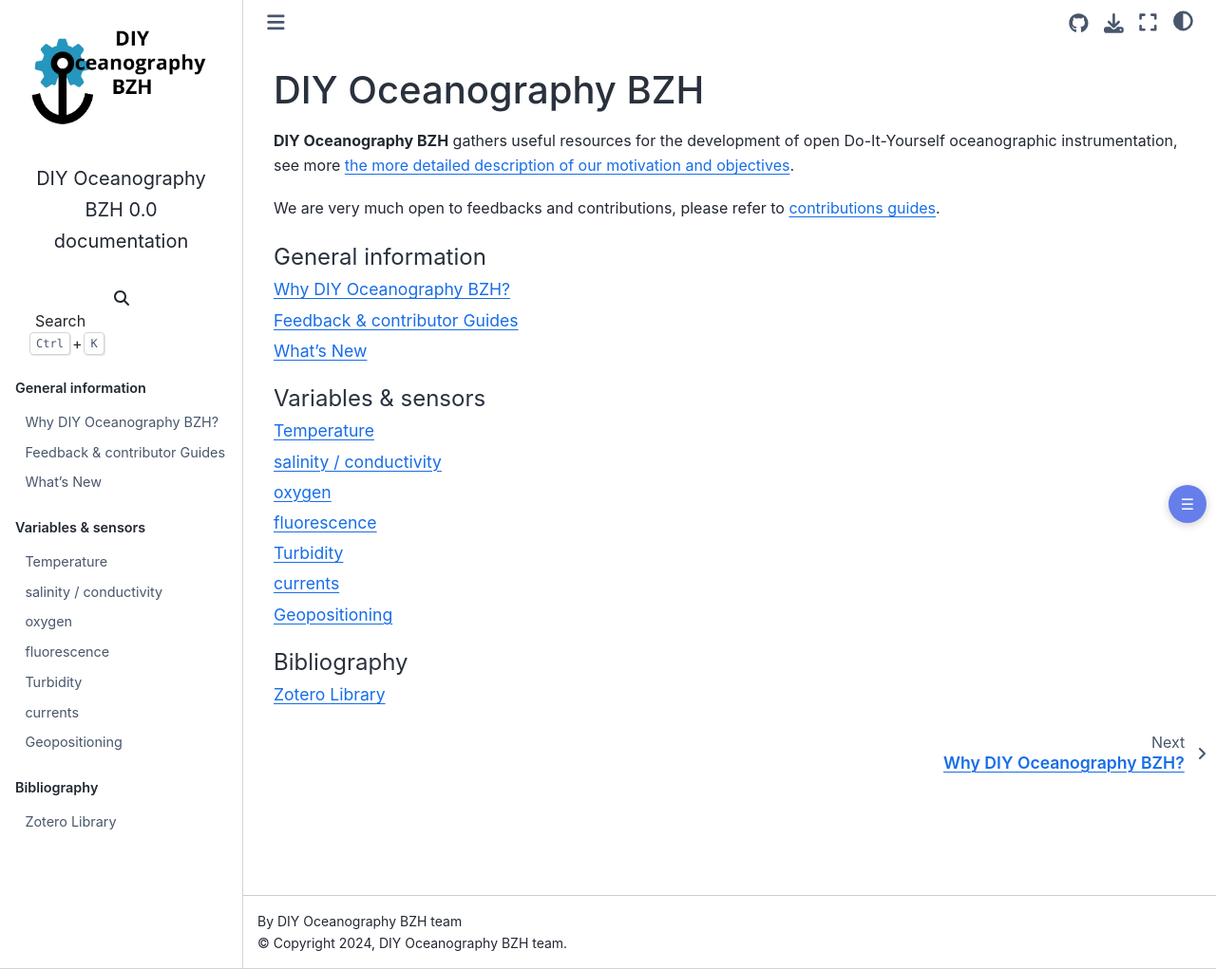
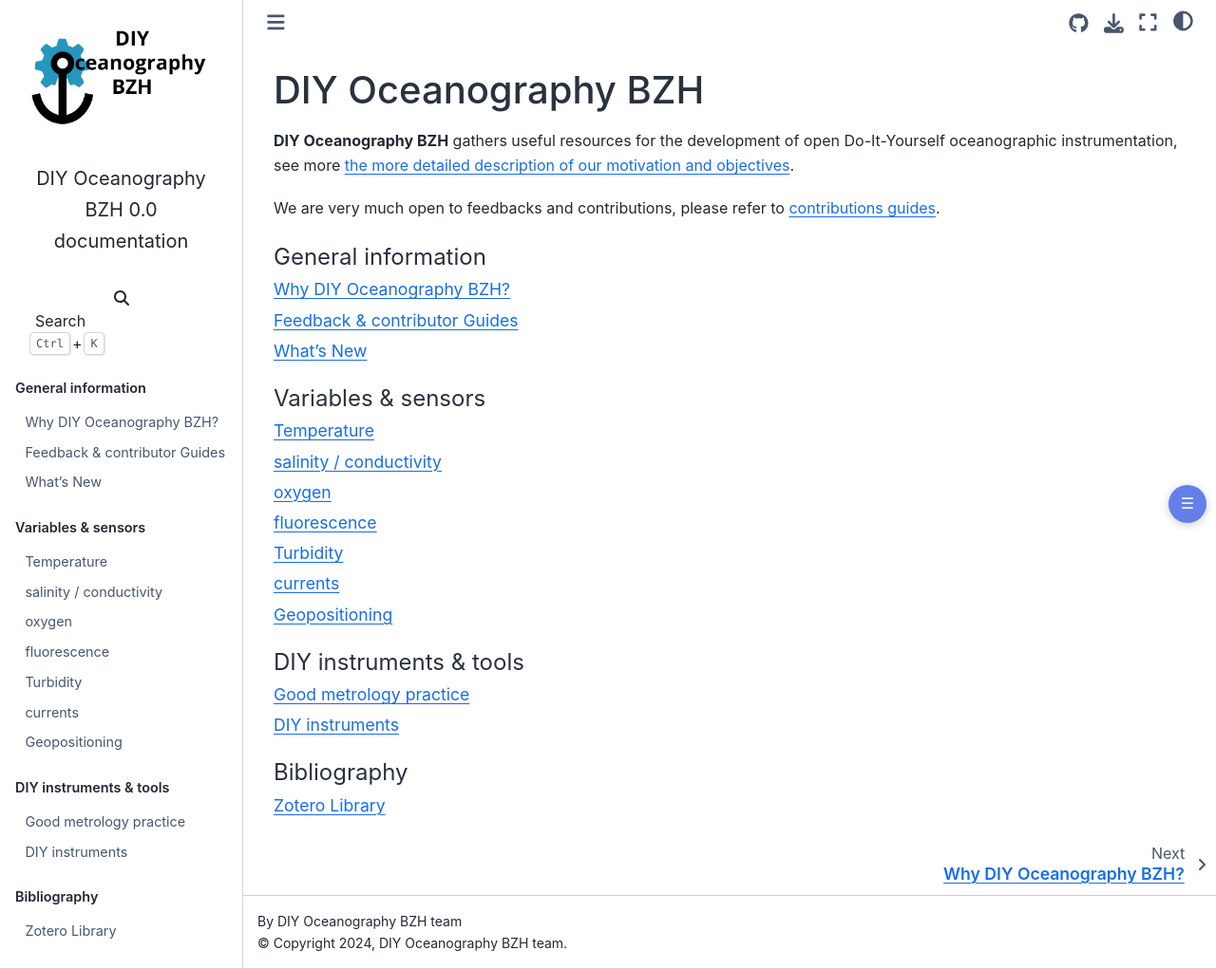
Before and after one commit to DIYOceanography/DIYOceanography_BZH, a Sphinx documentation site: the page built from docs/index.rst, in a window 1280 px wide and 1021 px high. Shown: the whole window at 95% size. Built offline with Sphinx 7.4.7 and the Sphinx Book theme 1.1.4, drawn with Linux system fonts in a browser that asks for light colours.

Commit message:
Ajout de la section DIY project et metrologie Ajout des fiches de metro Tentative 1 pour le telechargement des fiches

```diff
--- a/docs/contributor_guide.rst
+++ b/docs/contributor_guide.rst
@@ -20,7 +20,7 @@ We are currently looking for contributions in the following areas:
 
 - **Variables & sensors sections**: Transform the current slides into text for : turbidity, oxygen, fluorescence, currents and geopositioning.
 
-- **General metrology**: We are looking for contributions to the general metrology section, including a dictionnary of  of terms, definitions, and explanations of concepts related to metrology.
+- **Datalogger section**: We are looking for contributions to the datalogger section, including explanations of how to use and build dataloggers, as well as links to existing projects (see open issue on our GitHub repository)
 
 - **Guide to beginners in electronic**: We are looking for contributions to the guide to beginners in electronics, including explanations of basic concepts, components, and circuits.
 
@@ -34,7 +34,7 @@ We are currently looking for contributions in the following areas:
 
 - **Testing and validation**: We are looking for contributions to the testing and validation of DIY instruments, including test cases, validation procedures, and comparisons with commercial instruments.
 
-- **Zotero library**: We are looking for contributions to the Zotero library, including creation, new references, annotations, and organization of the library.
+- **Zotero library**: We are looking for contributions to the Zotero library, including new references, annotations, and organization of the library.
 
 The list of variables we wish to cover eventually is :
  - fouling
--- a/docs/index.rst
+++ b/docs/index.rst
@@ -34,7 +34,18 @@ We are very much open to feedbacks and contributions, please refer to :doc:`cont
    currents/currents
    Geopositioning/geopositioning
 
+.. Tools
+.. -----
+.. toctree::
+   :maxdepth: 1
+   :caption: DIY instruments & tools
 
+   metrology/metrology
+   diy_instru/diy_instru
+
+
+.. Bibliography
+.. ----------
 .. toctree::
    :maxdepth: 1
    :caption: Bibliography
```
Also changed, not shown: docs/diy_instru/diy_instru.ipynb, docs/metrology/metrology.ipynb (added), docs/turbidity/turbidity.ipynb, 4 other files.
